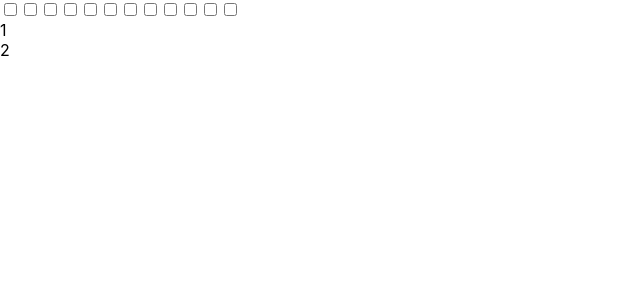
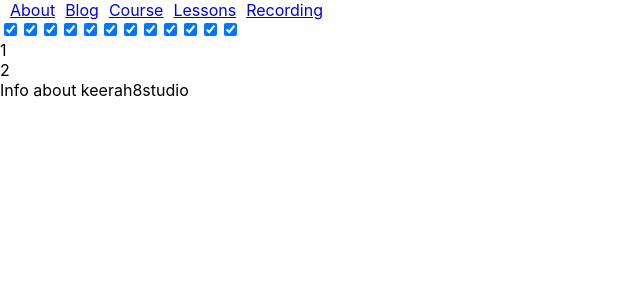
Before and after one commit to omgsmiledeath/social_vocal_site, a React (Create React App) app: page /recording in a window 1280 px wide. Shown: the top 300 px of the page, without its empty margins (0-640 px from the left). Built offline with nearby package versions, Linux system fonts and the light colour scheme.

Commit message:
app.css fixes

```diff
--- a/src/App.css
+++ b/src/App.css
@@ -8,6 +8,12 @@
 
 .header {
     grid-row: 1;
+
+}
+
+
+.header span {
+    padding-left: 10px;
 }
 
 .footer {
--- a/src/App.js
+++ b/src/App.js
@@ -12,8 +12,8 @@ import RecordingContainer from './Components/Main/Recording/RecordingContainer';
 function App() {
   return (
    <div >
-    <div >
-       {/* <Header />  */}
+    <div className='header'>
+       <Header />
        </div>
     <div>
       <Routes>
@@ -22,10 +22,11 @@ function App() {
       <Route path='course' element={<Course />} />
       <Route path='recording' element={<RecordingContainer />} />
       <Route path='lessons' element={<Lessons />} />
+      <Route path='/' element={<About />} />
       </Routes>
       </div>
       <div >
-    {/* <Footer /> */}
+       <Footer />
     </div>
    </div>
   );
--- a/src/Components/SideBars/Header.jsx
+++ b/src/Components/SideBars/Header.jsx
@@ -3,13 +3,13 @@ import React from "react";
 const Header = (props) => {
     return(
         <div>
-            <ul >
-                <li>About</li>
-                <li>Blog</li>
-                <li>Course</li>
-                <li>Lessons</li>
-                <li>Recording</li>
-            </ul>
+            <div>
+                <span><a href="\about">About</a></span>
+                <span><a href="\blog">Blog</a></span>
+                <span><a href="\course">Course</a></span>
+                <span><a href="\lessons">Lessons</a></span>
+                <span><a href="\recording">Recording</a></span>
+            </div>
         </div>
     );
 }
--- a/src/Redux/RecordingReduser.js
+++ b/src/Redux/RecordingReduser.js
@@ -13,7 +13,7 @@ export const ChangeInputEntryStateCreator = (id) =>  {return { type: CHANGE_INPU
 const createInputEntries = () => {
     let entries=[];
     for (let i = 1; i <= 12; i++) {
-        entries.push({ id: i, checked: false })
+        entries.push({ id: i, checked: true })
     }
     return entries;
 }
```
